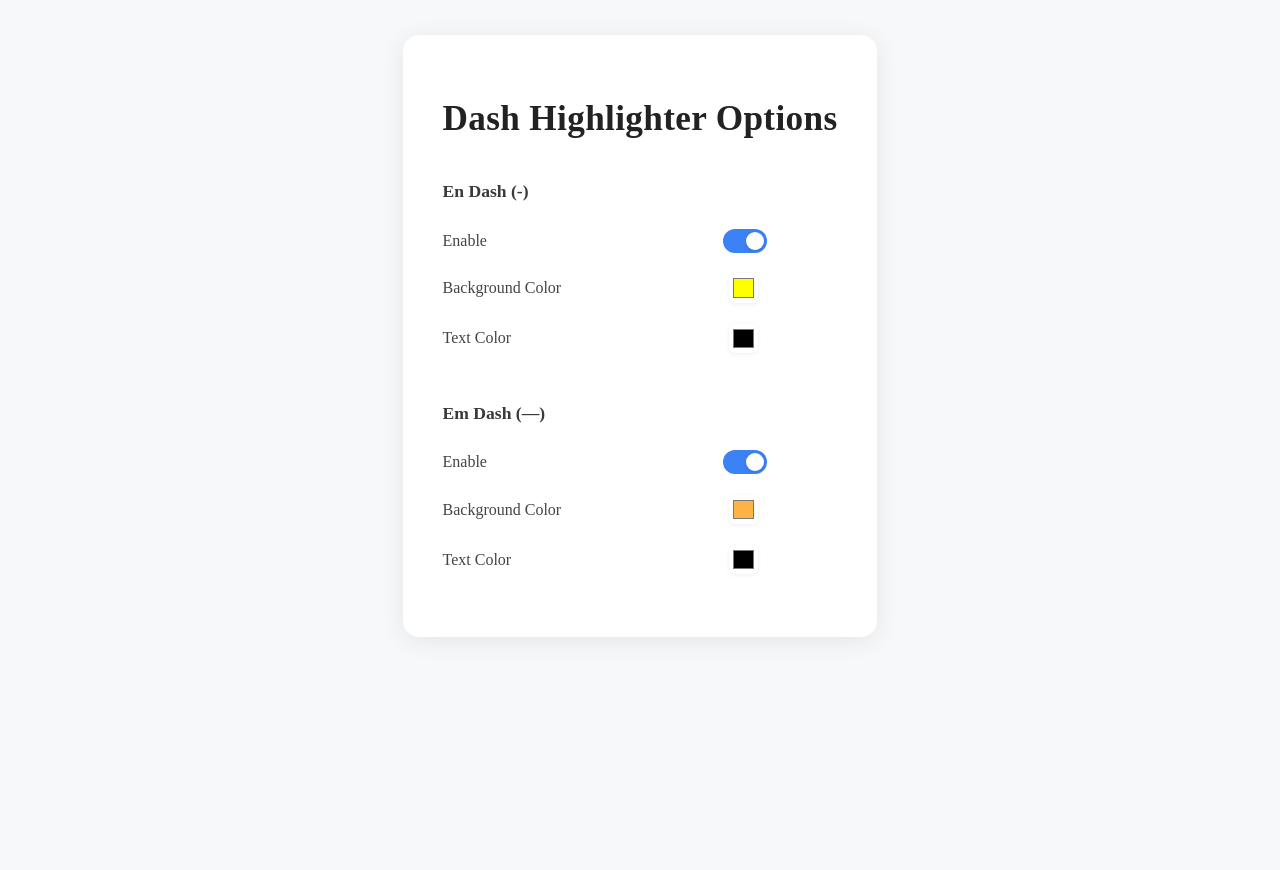
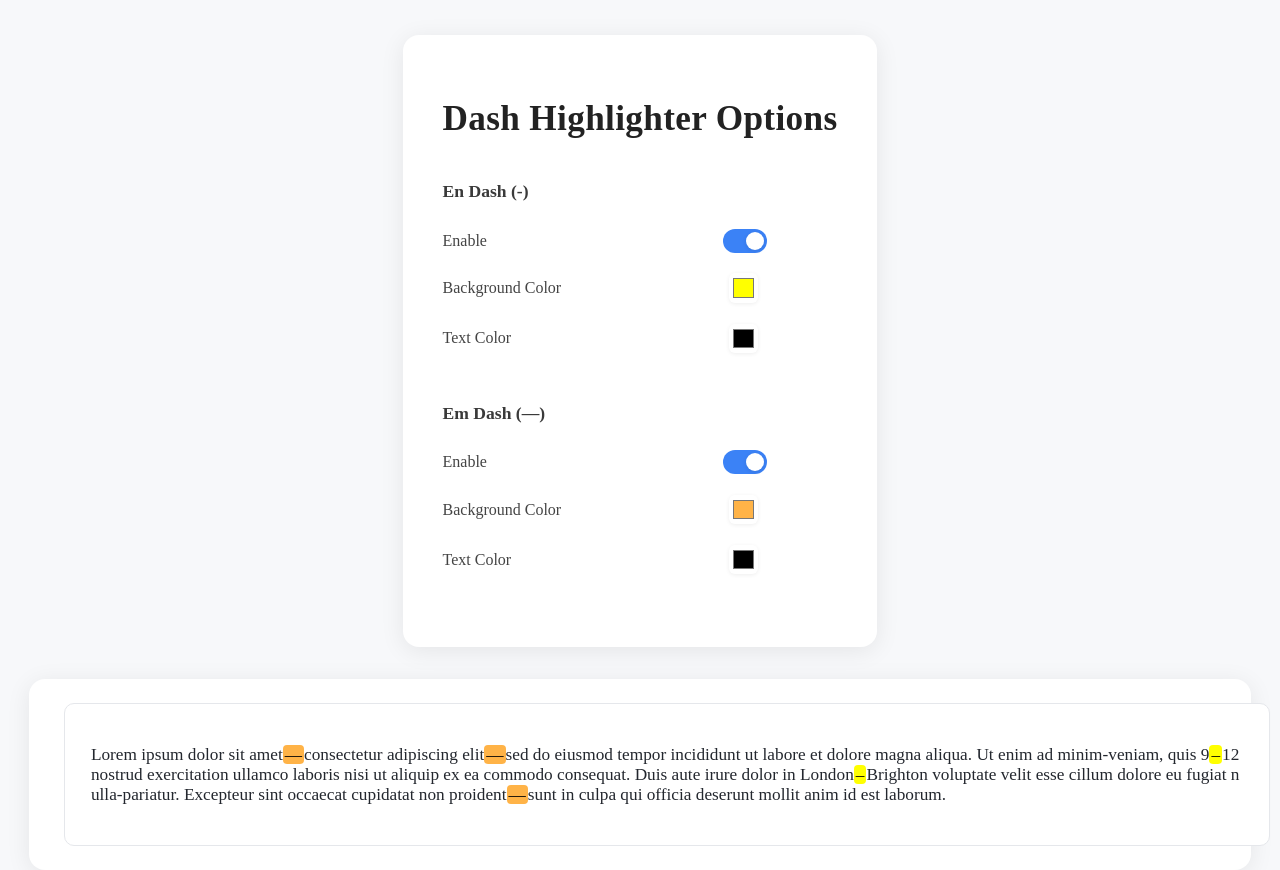
Before and after one commit to hubwriter/dash-highlighter, a browser extension: page options.html in a window 1280 px wide. Before the commit the page ends 800 px from the top, so only its background shows below. Drawn offline with Linux system fonts and the light colour scheme.

Commit message:
Add options preview box

```diff
--- a/options.html
+++ b/options.html
@@ -1,4 +1,12 @@
+<!DOCTYPE html>
+<html lang="en">
+<head>
+  <meta charset="UTF-8">
+  <meta name="viewport" content="width=device-width, initial-scale=1.0">
+  <title>Dash Highlighter Options</title>
+</head>
 <body>
+  <div class="settings-preview-wrapper">
     <div class="options-container">
       <h1>Dash Highlighter Options</h1>
       <form id="options-form">
@@ -45,6 +53,12 @@
         <span id="status"></span>
       </form>
     </div>
+    <div class="preview-container">
+      <div id="dash-preview" class="dash-preview-block" style="font-family: inherit; background: #fff; color: #23272e; border: 1px solid #e5e7eb; box-shadow: none;">
+Lorem ipsum dolor sit amet—consectetur adipiscing elit—sed do eiusmod tempor incididunt ut labore et dolore magna aliqua. Ut enim ad minim-veniam, quis 9–12 nostrud exercitation ullamco laboris nisi ut aliquip ex ea commodo consequat. Duis aute irure dolor in London–Brighton voluptate velit esse cillum dolore eu fugiat nulla-pariatur. Excepteur sint occaecat cupidatat non proident—sunt in culpa qui officia deserunt mollit anim id est laborum.
+      </div>
+    </div>
+  </div>
   <script src="options.js"></script>
   <style>
     html, body {
@@ -54,10 +68,13 @@
     }
     body {
       min-height: 100vh;
+      background: #f7f8fa;
+    }
+    .settings-preview-wrapper {
       display: flex;
-      align-items: flex-start;
-      justify-content: center;
-      background: #f7f8fa;
+      flex-direction: column;
+      align-items: center;
+      width: 100%;
     }
     .options-container {
       background: #fff;
@@ -67,6 +84,33 @@
       min-width: 340px;
       max-width: 95vw;
       margin: 2.2em auto 0 auto;
+    }
+    .preview-container {
+      background: #fff;
+      border-radius: 16px;
+      box-shadow: 0 4px 24px rgba(0,0,0,0.08);
+      padding: 1.5em 2.2em 1.5em 2.2em;
+      width: 100em;
+      max-width: 90vw;
+      margin: 2em auto 0 auto;
+      display: flex;
+      flex-direction: column;
+      align-items: flex-start;
+    }
+    .dash-preview-block {
+      background: #fff;
+      color: #23272e;
+      font-family: inherit;
+      font-size: 1.08em;
+      border-radius: 10px;
+      margin: 0;
+      padding: 1.2em 1.5em;
+      width: 100%;
+      box-shadow: none;
+      white-space: pre-wrap;
+      word-break: break-all;
+      border: 1px solid #e5e7eb;
+      display: block;
     }
     h1 {
       text-align: left;
@@ -148,14 +192,16 @@
     input:checked + .slider:before {
       transform: translateX(20px);
     }
-    @media (max-width: 500px) {
-      .options-container {
-        padding: 1.2em 0.5em 1em 0.5em;
+    @media (max-width: 700px) {
+      .options-container, .preview-container {
         min-width: unset;
+        padding: 1em 0.5em 1em 0.5em;
       }
-      h1 {
-        font-size: 1.2em;
+      .dash-preview-block {
+        font-size: 0.98em;
+        padding: 0.7em 0.5em;
       }
     }
   </style>
 </body>
+</html>
--- a/options.js
+++ b/options.js
@@ -29,8 +29,14 @@ function restoreOptions() {
     if (document.getElementById('em-fg')) document.getElementById('em-fg').value = items.emDashFg;
     if (document.getElementById('en-enable')) document.getElementById('en-enable').checked = items.enDashEnable;
     if (document.getElementById('em-enable')) document.getElementById('em-enable').checked = items.emDashEnable;
+
+    // Update preview after restoring options
+    updatePreview();
   });
 }
+
+// Store the original preview text to avoid encoding issues
+let originalPreviewText = '';
 
 // Live preview logic for dash highlighting
 function updatePreview() {
@@ -42,13 +48,92 @@ function updatePreview() {
   const emFg = document.getElementById('em-fg')?.value || '#000000';
   const preview = document.getElementById('dash-preview');
   if (!preview) return;
-  let html = preview.textContent
-    .replace(/\u2013|–/g, enEnabled ? `<span style="background:${enBg};color:${enFg};border-radius:4px;padding:0 2px;">–</span>` : '–')
-    .replace(/\u2014|—/g, emEnabled ? `<span style="background:${emBg};color:${emFg};border-radius:4px;padding:0 2px;">—</span>` : '—');
-  preview.innerHTML = html.replace(/\n/g, '<br>');
+
+  // Use stored original text if available, otherwise get it from the element
+  if (!originalPreviewText) {
+    originalPreviewText = preview.textContent;
+  }
+
+  // Reset to original text content
+  preview.textContent = originalPreviewText;
+
+  // Apply highlighting using DOM manipulation (similar to content.js)
+  const EN_DASH = '\u2013'; // –
+  const EM_DASH = '\u2014'; // —
+
+  // Get all text nodes in the preview
+  const walker = document.createTreeWalker(
+    preview,
+    NodeFilter.SHOW_TEXT,
+    {
+      acceptNode: function(node) {
+        if (node.textContent.includes(EN_DASH) || node.textContent.includes(EM_DASH)) {
+          return NodeFilter.FILTER_ACCEPT;
+        }
+        return NodeFilter.FILTER_REJECT;
+      }
+    }
+  );
+
+  const textNodes = [];
+  let node;
+
+  // Collect all text nodes that need processing
+  while (node = walker.nextNode()) {
+    textNodes.push(node);
+  }
+
+  // Process each text node
+  textNodes.forEach(function(textNode) {
+    const text = textNode.textContent;
+
+    // Check if text contains any dashes
+    if (!text.includes(EN_DASH) && !text.includes(EM_DASH)) {
+      return;
+    }
+
+    // Create a document fragment to build the new content
+    const fragment = document.createDocumentFragment();
+
+    // Split text by dashes while preserving them
+    const parts = text.split(new RegExp(`([${EN_DASH}${EM_DASH}])`, 'g'));
+
+    parts.forEach(function(part) {
+      if (part === EN_DASH) {
+        if (enEnabled) {
+          const span = document.createElement('span');
+          span.style.cssText = `background-color:${enBg}; color:${enFg}; border-radius:4px; padding:0 2px;`;
+          span.textContent = EN_DASH;
+          fragment.appendChild(span);
+        } else {
+          fragment.appendChild(document.createTextNode(EN_DASH));
+        }
+      } else if (part === EM_DASH) {
+        if (emEnabled) {
+          const span = document.createElement('span');
+          span.style.cssText = `background-color:${emBg}; color:${emFg}; border-radius:4px; padding:0 2px;`;
+          span.textContent = EM_DASH;
+          fragment.appendChild(span);
+        } else {
+          fragment.appendChild(document.createTextNode(EM_DASH));
+        }
+      } else if (part.length > 0) {
+        fragment.appendChild(document.createTextNode(part));
+      }
+    });
+
+    // Replace the original text node with the fragment
+    textNode.parentNode.replaceChild(fragment, textNode);
+  });
 }
 
 document.addEventListener('DOMContentLoaded', function() {
+  // Store the original preview text before any modifications
+  const preview = document.getElementById('dash-preview');
+  if (preview) {
+    originalPreviewText = preview.textContent;
+  }
+
   restoreOptions();
   [
     'en-bg', 'en-fg', 'em-bg', 'em-fg', 'en-enable', 'em-enable'
@@ -65,5 +150,4 @@ document.addEventListener('DOMContentLoaded', function() {
       });
     }
   });
-  updatePreview();
 });
```
Lines whose indentation alone changed are shown as unchanged.
